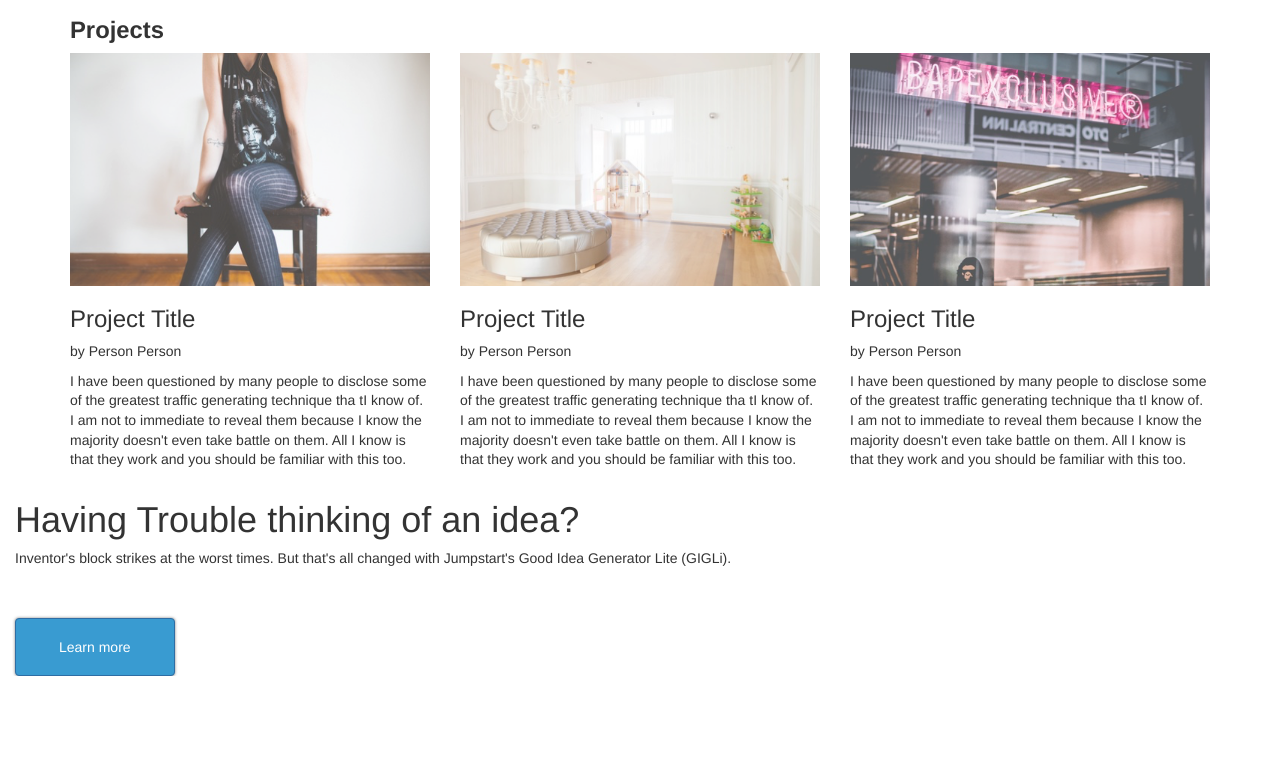
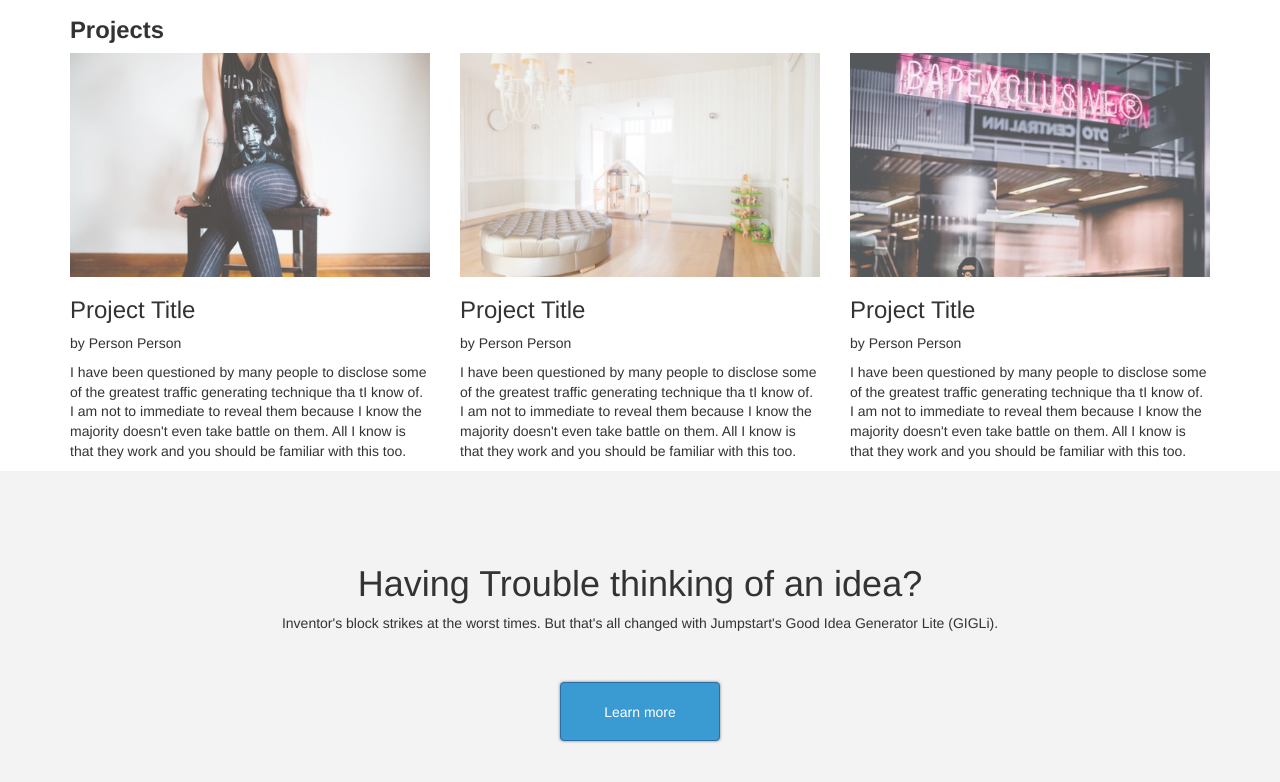
Before and after one commit to codestock1/jumpstart, a plain HTML site: page index.html in a window 1280 px wide. Shown: the part 1157-1939 px from the top of the page. Before the commit the page ends 1833 px from the top, so only its background shows below. Drawn offline with nearby package versions, Linux system fonts and the light colour scheme.

Commit message:
css poject and footer phase 1

```diff
--- a/resources/css/style.css
+++ b/resources/css/style.css
@@ -82,3 +82,14 @@ img {
   opacity: 1;
   transform: scale(1.3);
 }
+
+/* Projects */
+.projects-section .image-container {
+  height: 16rem;
+}
+
+.footer-sect {
+  background-color: #f3f3f3;
+  text-align: center;
+  padding: 5.2rem 0;
+}
```
Also changed, not shown: index.html (indentation only).
